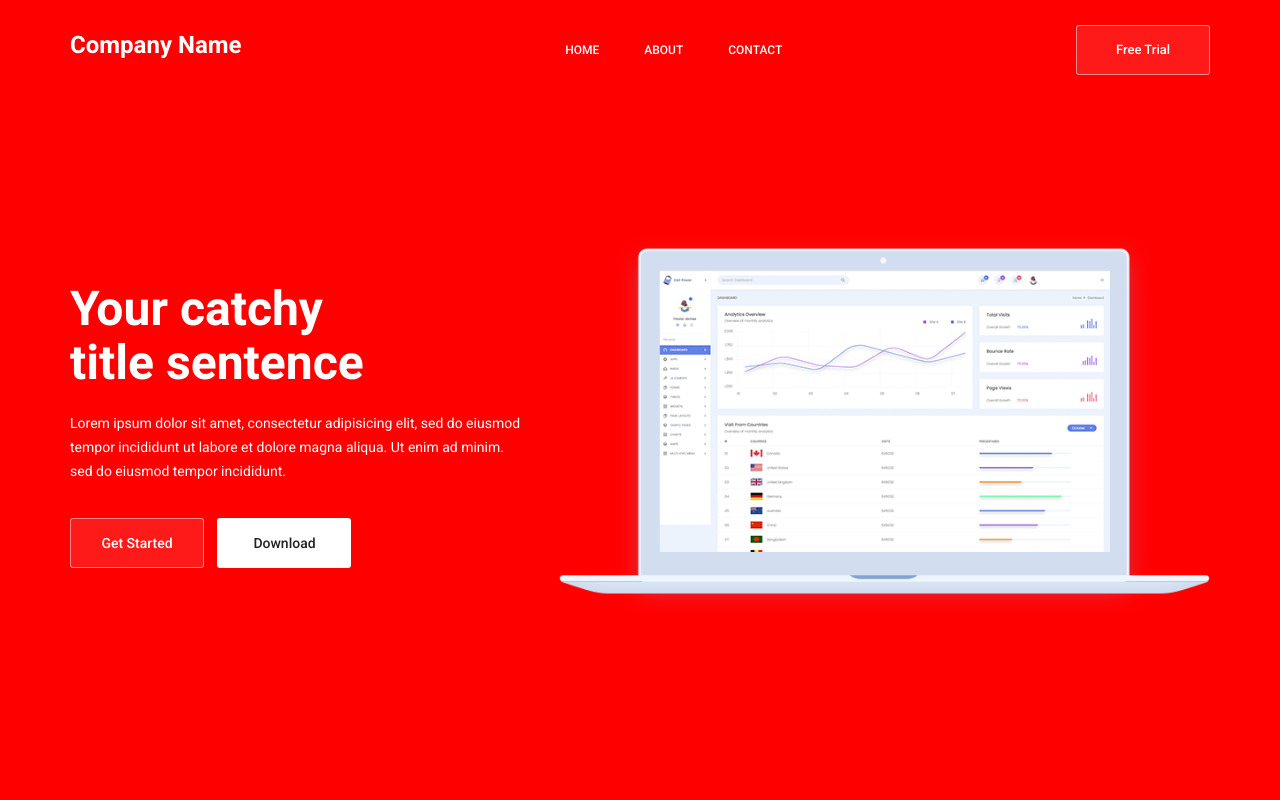
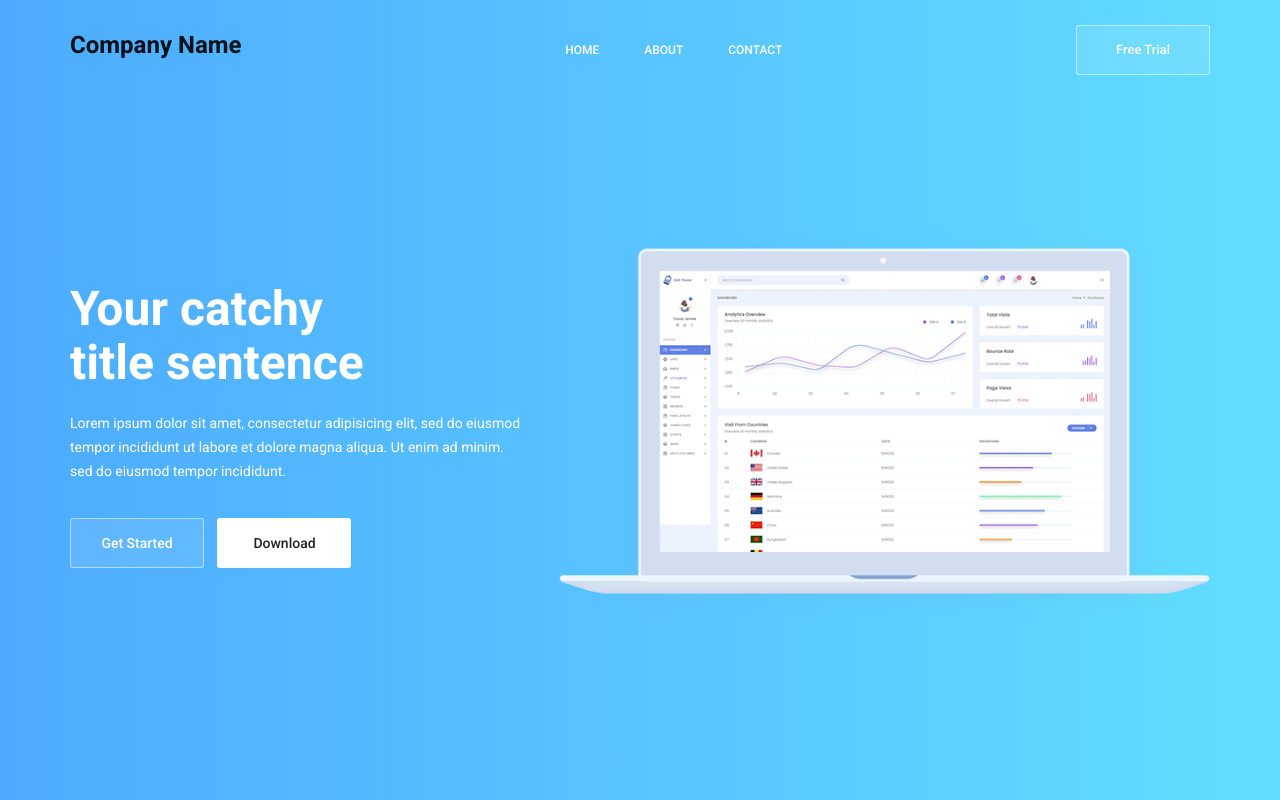
Before and after one commit to HackEmoryGroup/HackATLWorkshop1, a plain HTML site: page index.html in a window 1280 px wide. Shown: the top 800 px of the page. Drawn offline with Linux system fonts and the light colour scheme; some packages are replaced by stand-ins of ours.

Commit message:
Commented out the css and kept an editable skeleton

```diff
--- a/css/NewCSS.css
+++ b/css/NewCSS.css
@@ -1,22 +1,49 @@
 
 
 /* Change the styles of the main logo */
-.main-logo{
-	/* Change the color of the text */
-	color: #fff;
-
-}
+/*.main-logo{
+color: #fff;
+}*/
 
 /* Change the background color of the first section */
-.banner_inner{
+/*.banner_inner{
+	background-color: #8cccec;
+}*/
+
+/* Change the background color of the static header */
+/*.main_menu{
+	background: #8cccec;
+}*/
+
+/*#8b7ab3*/
+/*#8ba3cf*/
+
+/* Change the background color of the moving header */
+/*.header_area.navbar_fixed .main_menu{
+	background: #8cccec;
+}*/
+
+/* Change the background color of the icons in the second section */
+/*.work_item:hover i{
+	color: #000;
+	background-image: none;
+	background-color: #f00;
+}*/
+
+/* Change the color of the tex in the second section under the icons */
+/*.work_item:hover h4{
+	color: #f00;
+}*/
+
+/* Change the background color of the navigation buttons of the third section */
+/*.made_life_inner .nav.nav-tabs li a.active{
+	background-image:none;
 	background-color: #f00;
 }
-
-/* Change the background color of the first section */
-.main_menu{
-	background: #f00;
+*/
+/* Change the background color of the Get Started Now button of the third section */
+/*.main_btn{
+	background-image:none;
+	background-color: #f00;
 }
-
-.header_area.navbar_fixed .main_menu{
-	background: #f00;
-}
+*/
--- a/index.html
+++ b/index.html
@@ -7,7 +7,7 @@
         <link rel="icon" href="img/favicon.png" type="image/png">
 
         <!--############### BELOW: Change the title of the webpage ###############-->
-        <title>Test Title</title>
+        <title> Title </title>
         <!--############### ABOVE: Change the title of the webpage ###############-->
 
         <!-- Bootstrap CSS -->
@@ -269,7 +269,7 @@
         <!--############################################################################################-->
         <!--############################################################################################-->
         <!--############################################################################################-->
-        <!--############### The Demo End Here. UnComment code below to add more sections ###############-->
+        <!--############### The Demo Ends Here. UnComment code below to add more sections ###############-->
         <!--############################################################################################-->
         <!--############################################################################################-->
         <!--############################################################################################-->
```
Also changed, not shown: HackATLlogo.png (added), logo.jpg (added).
